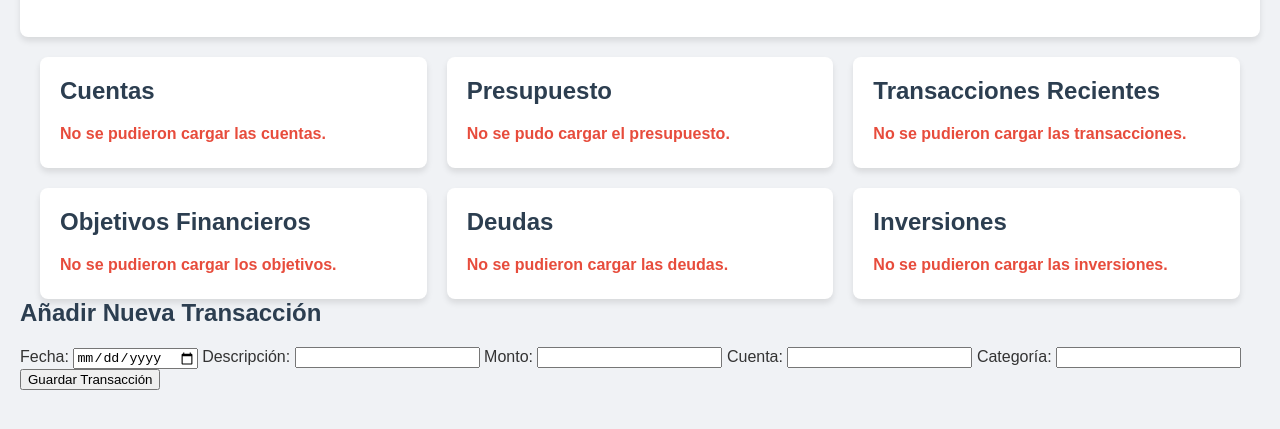
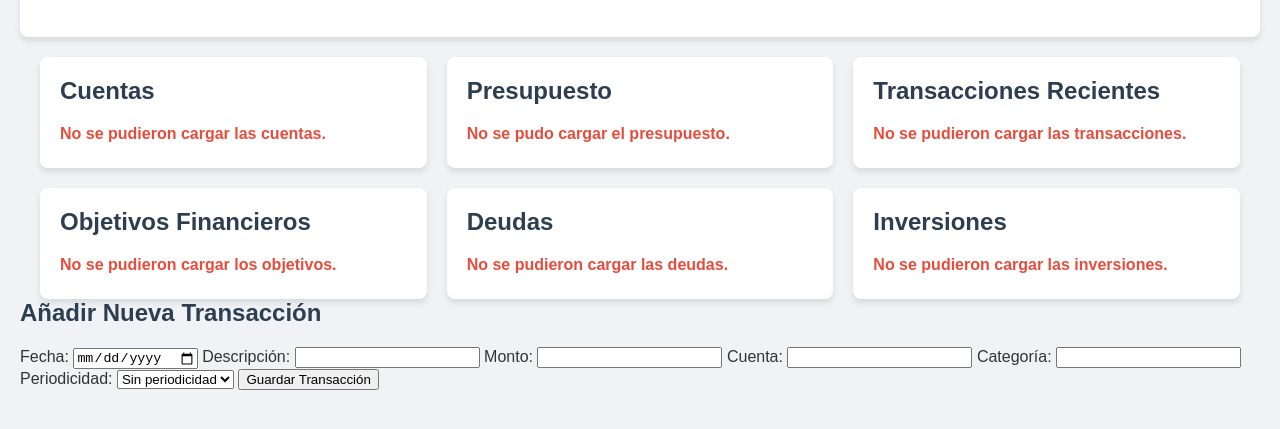
Before and after one commit to sebastiansarmientoforjan-maker/mi-finanzas-app, a website: page index.html in a window 1280 px wide. Shown: the part 81-510 px from the top of the page. Drawn offline with Linux system fonts and the light colour scheme; no server answers.

Commit message:
Update index.html

```diff
--- a/index.html
+++ b/index.html
@@ -56,6 +56,16 @@
             <label for="category">Categoría:</label>
             <input type="text" id="category" required>
 
+            <label for="frequency">Periodicidad:</label>
+            <select id="frequency">
+                <option value="none">Sin periodicidad</option>
+                <option value="daily">Diario</option>
+                <option value="weekly">Semanal</option>
+                <option value="biweekly">Quincenal</option>
+                <option value="monthly">Mensual</option>
+                <option value="yearly">Anual</option>
+            </select>
+
             <button type="submit">Guardar Transacción</button>
         </form>
     </section>
```
